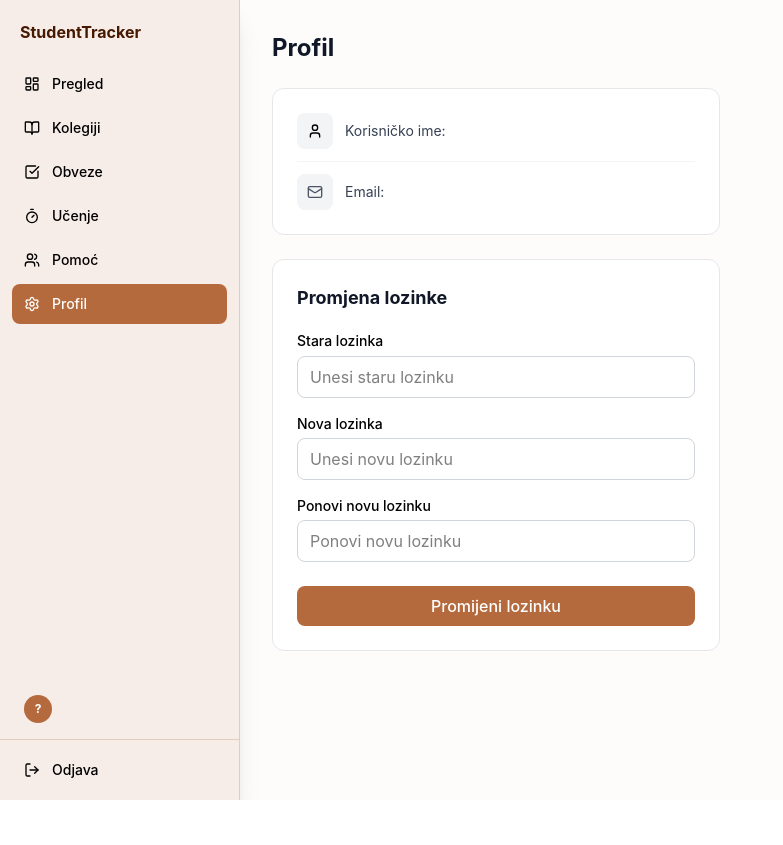
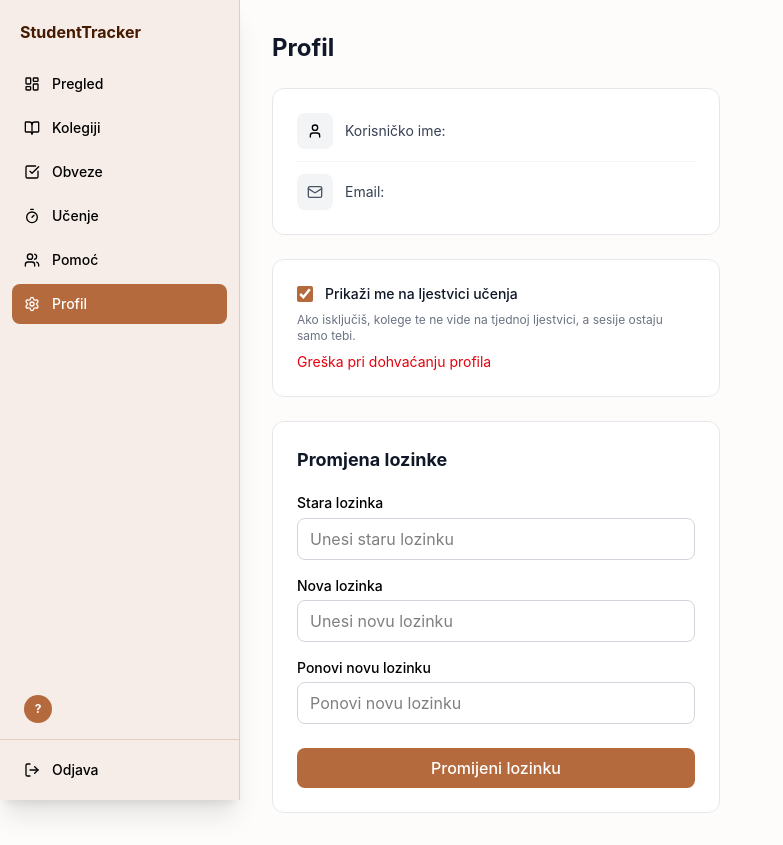
Before and after one commit to JT07616/StudentTracker-Frontend, a Vue app: page /profil in a window 1280 px wide. Shown: the whole page, without its empty margins (0-783 px from the left). Before the commit the page ends 800 px from the top, so only its background shows below. Built offline with nearby package versions, Linux system fonts and the light colour scheme; no server answers; sample sign-in values are in the browser's storage; the HTML template or start-up script is replaced by a standard one.

Commit message:
dodano ukljucivanje/iskljucivanje vidljivosti na ljestvici

```diff
--- a/src/views/Profil.vue
+++ b/src/views/Profil.vue
@@ -1,5 +1,5 @@
 <script setup>
-import { ref } from 'vue'
+import { ref, onMounted } from 'vue'
 import { useRouter } from 'vue-router'
 import { User, Mail } from 'lucide-vue-next'
 import { useAuthStore } from '../stores/authStore.js'
@@ -13,6 +13,30 @@ const novaLozinka = ref('')
 const ponoviLozinku = ref('')
 const greska = ref('')
 const obrada = ref(false)
+const prikaziLjestvica = ref(true)
+const greskaLjestv = ref('')
+
+async function dohvatiProfil() {
+  greskaLjestv.value = ''
+  try {
+    const { data } = await api.get('/auth/me')
+    prikaziLjestvica.value = data.showOnLeaderboard
+  } catch (error) {
+    greskaLjestv.value = error.response?.data?.message || 'Greška pri dohvaćanju profila'
+  }
+}
+
+async function promijeniVidljivost() {
+  greskaLjestv.value = ''
+  try {
+    await api.patch('/auth/ljestvica', { showOnLeaderboard: prikaziLjestvica.value })
+  } catch (error) {
+    greskaLjestv.value = error.response?.data?.errors?.[0]?.msg || error.response?.data?.message || 'Greška pri spremanju postavke'
+    prikaziLjestvica.value = !prikaziLjestvica.value
+  }
+}
+
+onMounted(dohvatiProfil)
 
 async function promijeniLozinku() {
   greska.value = ''
@@ -54,7 +78,15 @@ async function promijeniLozinku() {
         <span class="text-sm text-gray-700">Email:</span> <span class="ml-auto text-sm font-medium">{{ authStore.korisnik?.email }}</span>
       </div>
     </div>
-
+    <!-- patch za vidljivost na ljestivic -->
+    <div class="mb-6 max-w-md rounded-xl border border-gray-200 bg-white p-6">
+      <label class="flex cursor-pointer items-center gap-3">
+        <input v-model="prikaziLjestvica" @change="promijeniVidljivost" type="checkbox" class="h-4 w-4 accent-brown" />
+        <span class="text-sm font-medium text-gray-900">Prikaži me na ljestvici učenja</span>
+      </label>
+      <p class="mt-2 text-xs text-gray-500">Ako isključiš, kolege te ne vide na tjednoj ljestvici, a sesije ostaju samo tebi.</p>
+      <p v-if="greskaLjestv" class="mt-2 text-sm text-red-600">{{ greskaLjestv }}</p>
+    </div>
     <!-- promjena lozinke -->
     <form @submit.prevent="promijeniLozinku" novalidate class="max-w-md rounded-xl border border-gray-200 bg-white p-6">
       <h2 class="mb-4 text-lg font-bold text-gray-900">Promjena lozinke</h2>
```
